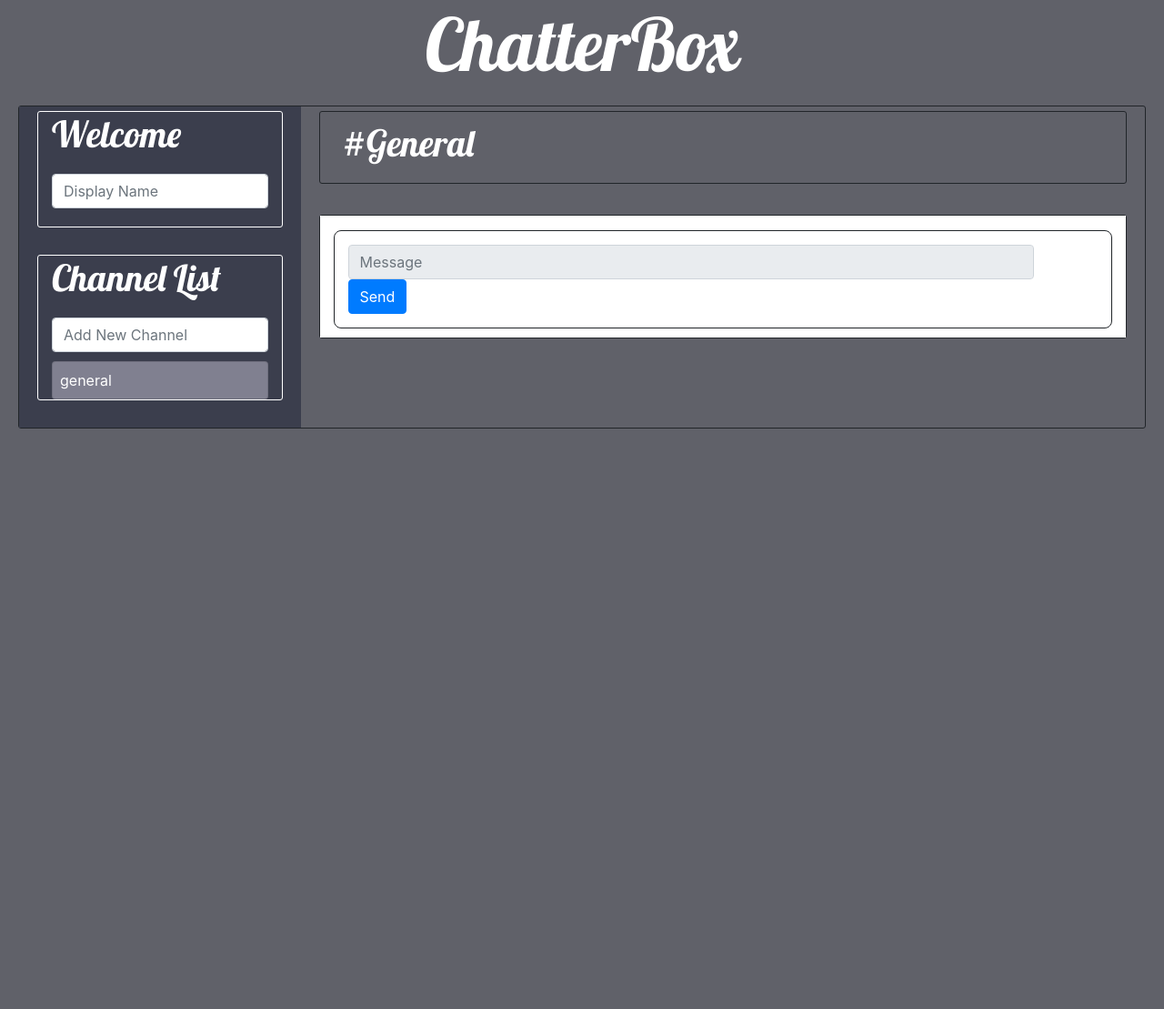
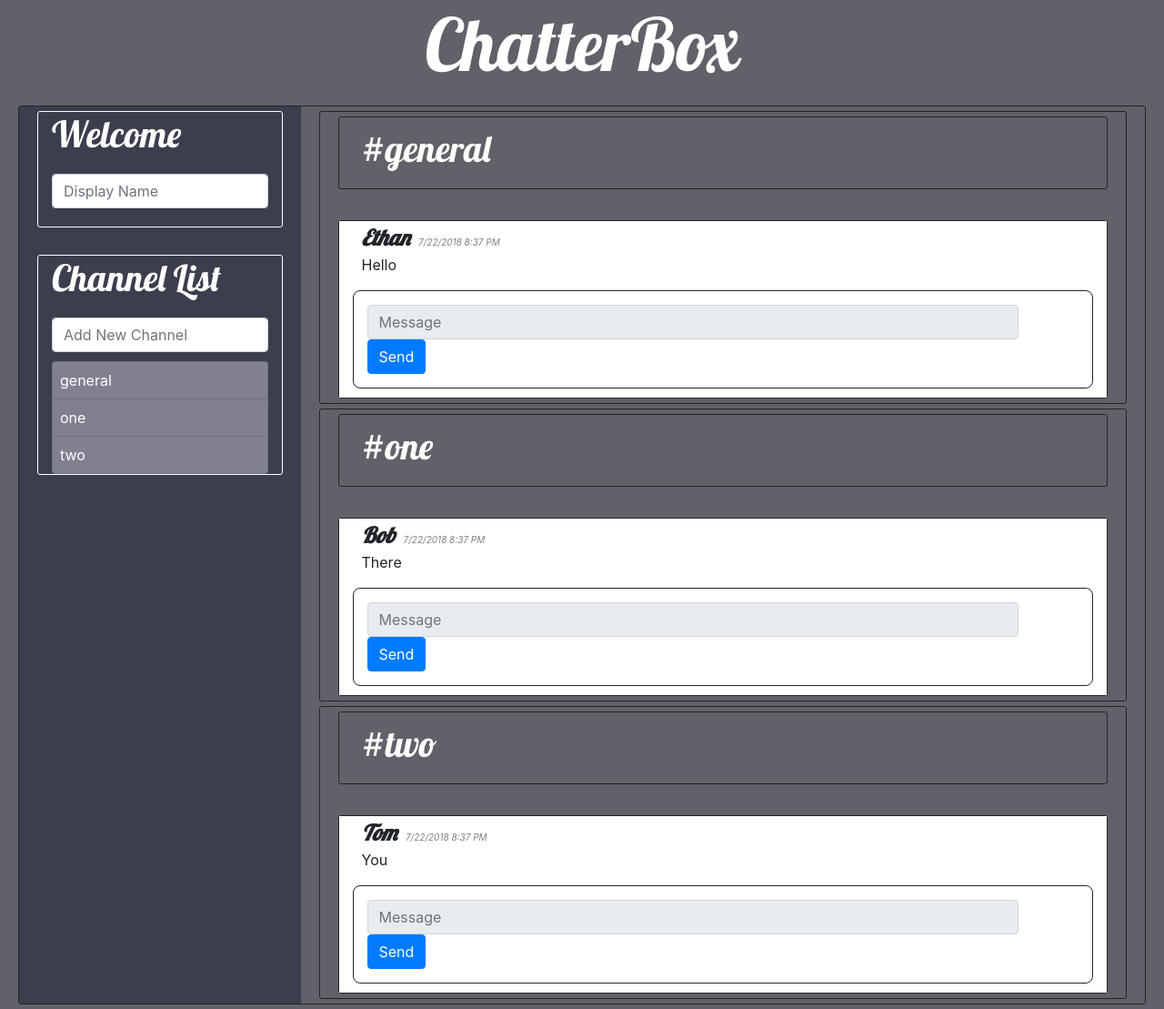
Before and after one commit to ethanbates14/project2, a Flask app: page / in a window 1280 px wide. Shown: the whole page at 91% size. Before the commit the page ends 471 px from the top, so only its background shows below. Run offline with Flask 2, Linux system fonts and the light colour scheme; some libraries are stand-ins or nearby versions.

Commit message:
added jinja channel loop

```diff
--- a/application.py
+++ b/application.py
@@ -7,14 +7,18 @@ app = Flask(__name__)
 app.config["SECRET_KEY"] = os.getenv("SECRET_KEY")
 socketio = SocketIO(app)
 
-# list of all channels
-channel_list = ['general']
-user_messages = []
+# list of channels and messages per channel.  Default is General
+channel_list = ['general','one','two']
+channel_messages = {
+    'general': [{'msg_user': 'Ethan', 'msg_message': 'Hello', 'msg_time': '7/22/2018 8:37 PM'}] ,
+    'one': [{'msg_user': 'Bob', 'msg_message': 'There', 'msg_time': '7/22/2018 8:37 PM'}] ,
+    'two': [{'msg_user': 'Tom', 'msg_message': 'You', 'msg_time': '7/22/2018 8:37 PM'}] ,
+}
 
 # Render Index Template
 @app.route("/", methods=["GET", "POST"])
 def index():
-    return render_template("index.html", channels=channel_list)
+    return render_template("index.html", channels=channel_list, ch_messages=channel_messages)
 
 
 #Adding Channels
@@ -25,15 +29,17 @@ def add_new_channel(chjson):
         emit('channel_alert',{'data': f"Channel '{new_channel}' Already Exists!" })
     else:
         channel_list.append(new_channel)
+        channel_messages[new_channel] = {}
         emit('display_channel',new_channel, broadcast=True)
 
 
 #Message Room Control
 @socketio.on('user_messages')
 def handle_usr_message(message):
-    print(message)
-    emit('msg_response', {'msg_user': message['user'], 'msg_message': message['msgcontent'], 'msg_time': message['timestamp'] }, broadcast=True)
-
+    channel_messages[message['room']].append({'msg_user': message['user'], 'msg_message': message['msgcontent'], 'msg_time': message['timestamp'] })
+    print(channel_messages)
+    emit('msg_response', {'msg_user': message['user'], 'msg_message': message['msgcontent'], 'msg_time': message['timestamp'], 'room': message['room'] },
+    broadcast=True)
 
 if __name__ == '__main__':
     socketio.run(app, debug=True)
--- a/static/index.js
+++ b/static/index.js
@@ -3,13 +3,14 @@
   var socket_info = {
     'session_id': '',
     'display_name': '',
-    'room_name': ''
+    'channel_name': ''
   }
 
   // Connect to websocket
   socket.on('connect', function() {
     console.log('Websocket connected!');
     socket_info['session_id'] = socket.id ;
+    socket_info['channel_name'] = 'general' ;
   });
 
   // Timestamp Format
@@ -40,7 +41,7 @@ document.addEventListener('DOMContentLoaded', function() {
 
     //Hide User Input Form and Set Message Center to Enabled
     document.getElementById('choosename').style.display = 'none';
-    document.getElementById('myMessage').disabled = false;
+    document.getElementById('general-myMessage').disabled = false;
 
     return false;
   };
@@ -90,18 +91,19 @@ document.addEventListener('DOMContentLoaded', function() {
     console.log("Received" + newChannel)
   });
 
-
-
+  // Channel Selection
 
 
 
   // Message Send
   document.querySelector('#sendbutton').onclick = function() {
-    var msgcontent = document.querySelector('#myMessage').value;
+    var msgcontent = document.querySelector('#general-myMessage').value;
     var timestamp = timestamp_format()
     console.log(msgcontent);
     socket.emit('user_messages',
         {'user': socket_info['display_name'], 'msgcontent': msgcontent, 'timestamp': timestamp, 'room': 'general' });
+
+    document.querySelector('#general-myMessage').value = '';
     return false;
   };
 
@@ -113,7 +115,7 @@ document.addEventListener('DOMContentLoaded', function() {
     var userMsg = document.createElement('p');
 
     //UserName
-    userWrap.innerHTML = msg['msg_user'] + ': ';
+    userWrap.innerHTML = msg['msg_user'];
     userWrap.setAttribute("class","msg_username");
 
     //Timestamp
@@ -128,7 +130,7 @@ document.addEventListener('DOMContentLoaded', function() {
     newMessage.appendChild(userTimeStmp);
     newMessage.appendChild(userMsg);
 
-    document.querySelector("#messages").appendChild(newMessage);
+    document.getElementById("general-messages").appendChild(newMessage);
     console.log("Received " + socket_info['display_name'] + msg);
   });
 
--- a/static/styles.css
+++ b/static/styles.css
@@ -11,7 +11,7 @@
     font-size: 250%;
 }
 
-#selected_channel {
+.selected_channel {
     font-size: 250%;
     margin-top: 10px;
     margin-left: 10px;
@@ -60,7 +60,7 @@ body, .container-fluid {
     padding-right: 10px !important;
 }
 
-#messagechat {
+.messagechat {
     margin-bottom: 10px;
     padding: 15px;
     border: solid;
@@ -68,13 +68,13 @@ body, .container-fluid {
     border-radius: 8px;
 }
 
+.list-messages {
+    list-style: none;
+    padding-left:10px;
+}
+
 .message-display {
     background-color: white;
-}
-
-#messages {
-    list-style: none;
-    padding-left:10px;
 }
 
 .msg_username {
--- a/templates/index.html
+++ b/templates/index.html
@@ -51,21 +51,34 @@
 
             <!-- Messaging Area -->
             <div id="messagearea" class="col-sm-9">
+
+             <!-- channel iteration -->
+            {% for ch_item in channels %}
+            <div id="{{ch_item}}" class="row">
+               <div class="col-sm-12">
+
                <div class="row">
                   <div class="col-auto">
-                     <h1 id="selected_channel" class="greeting">#General</h1>
+                     <h1 class="selected_channel greeting">#{{ ch_item }}</h1>
                   </div>
                </div>
                <br>
                <div class="row">
                   <div class="col-sm-12 message-display">
-                     <ul id="messages">
+                     <ul id="{{ch_item}}-messages" class="list-messages">
+                           {% for msg in ch_messages[ch_item] %}
+                              <li>
+                                 <span class="msg_username">{{ msg.msg_user }}</span>
+                                 <span class="msg_timestamp">{{ msg.msg_time }}</span>
+                                 <p class="msg_user_content">{{ msg.msg_message }}</p>
+                              </li>
+                           {% endfor %}
                       </ul>
-                     <form id="messagechat">
+                     <form class="messagechat">
                         <div class="form-row align-items-center">
                            <div class="col-sm-11">
                               <label class="sr-only" for="inlineFormInputName">Message</label>
-                              <input id="myMessage" type="text" class="form-control"  autocomplete="off" placeholder="Message" disabled>
+                              <input id="{{ch_item}}-myMessage" type="text" class="form-control"  autocomplete="off" placeholder="Message" disabled>
                            </div>
                            <div class="col-auto">
                               <button id="sendbutton" type="submit" class="btn btn-primary">Send</button>
@@ -74,7 +87,12 @@
                      </form>
                   </div>
                </div>
-            </div>
+
+               </div>
+            </div> <!-- {{ch_item}} -->
+            {% endfor %}
+
+            </div> <!-- messagearea -->
          </div> <!-- main row -->
       </div> <!-- main container-->
        {% endblock %}
```
